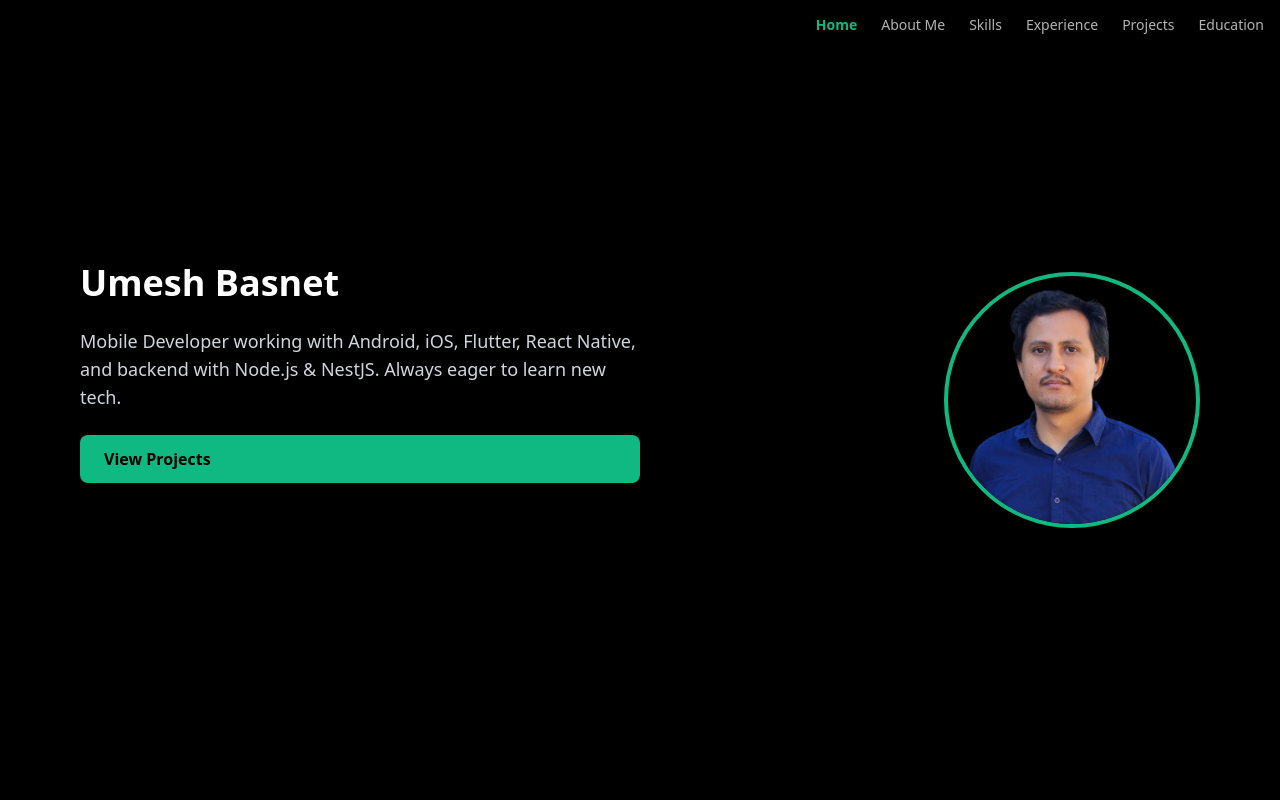
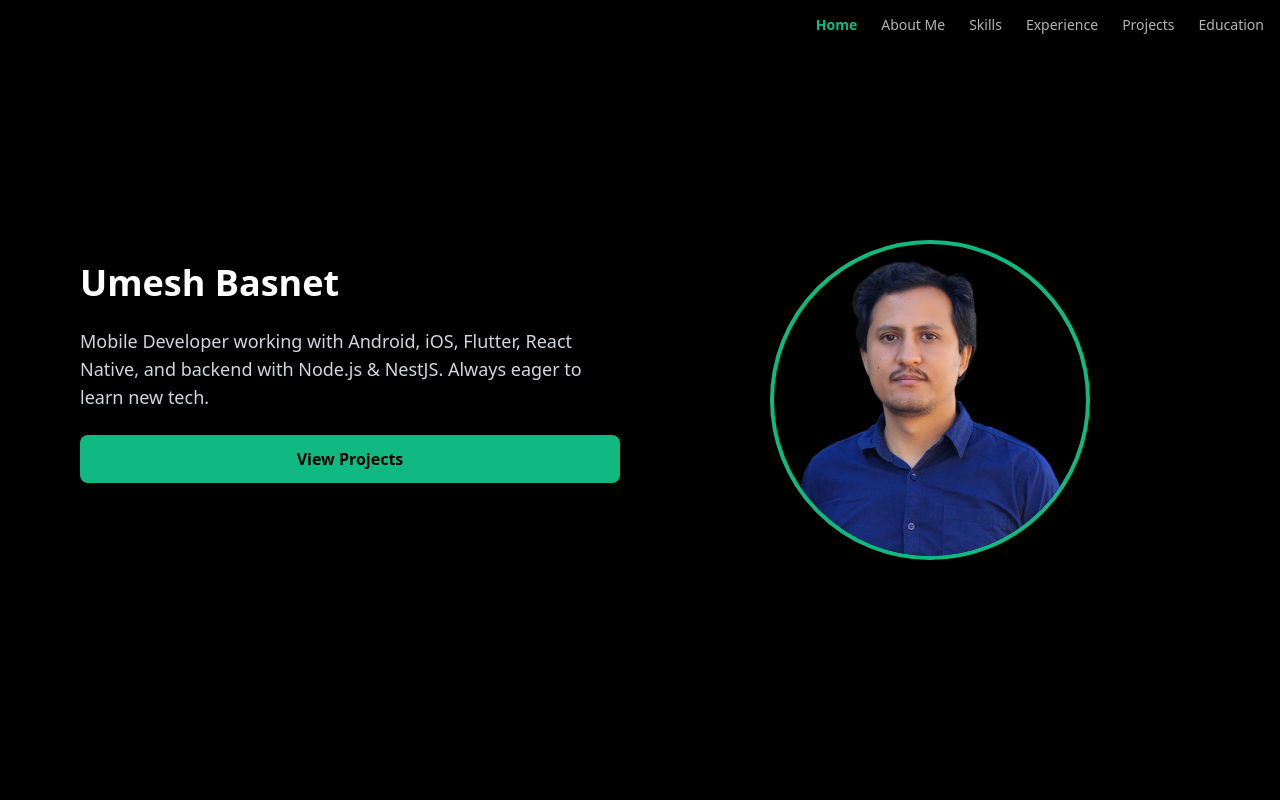
Before and after one commit to umuieme/umesh-portfolio, a Next.js app: page / in a window 1280 px wide. Shown: the top 800 px of the page. Built offline with nearby package versions, Linux system fonts and the light colour scheme; some icons are missing.

Commit message:
- [x] fix hero part

```diff
--- a/src/app/components/Avatar.tsx
+++ b/src/app/components/Avatar.tsx
@@ -2,7 +2,7 @@ import Image from "next/image";
 
 export default function Avatar() {
     return (
-        <div className="relative w-48 h-48 md:w-64 md:h-64 rounded-full overflow-hidden border-4 border-primary shadow-lg
+        <div className="relative w-64 h-64 md:w-80 md:h-80 rounded-full overflow-hidden border-4 border-primary shadow-lg
                     before:absolute before:inset-0 before:rounded-full before:blur-xl before:bg-primary/50 before:z-[-1]">
             <Image
                 src="/profile.png"
--- a/src/app/sections/Hero.tsx
+++ b/src/app/sections/Hero.tsx
@@ -7,7 +7,7 @@ export default function Hero() {
     return (
         <section id="hero" className="min-h-screen flex flex-col md:flex-row items-center justify-between px-6 md:px-20 py-16 bg-black text-white">
             {/* Left content */}
-            <div className="flex-1 flex flex-col gap-6 max-w-xl text-center md:text-left">
+            <div className="flex-1 flex flex-col gap-6 max-w-xl text-center md:text-left justify-center">
                 <h1 className="text-4xl font-bold">
                     {HERO.name}
                 </h1>
@@ -17,7 +17,7 @@ export default function Hero() {
 
                 <a
                     href="#projects"
-                    className="inline-block px-6 py-3 bg-primary text-black font-semibold rounded-lg shadow-md hover:bg-primary-dark transition"
+                    className="inline-block px-6 py-3 bg-primary text-black font-semibold rounded-lg shadow-md hover:bg-primary-dark transition text-center"
                 >
                     View Projects
                 </a>
@@ -42,12 +42,12 @@ export default function Hero() {
                         />
                     </a>
                 </div>
-            </div>
+            </div >
 
             {/* Right avatar */}
-            <div className="mt-10 md:mt-0 flex justify-center md:justify-end flex-1">
+            <div className="flex flex-1 mt-10 md:mt-0 md:ml-10 justify-center" >
                 <Avatar />
-            </div>
-        </section>
+            </div >
+        </section >
     );
 }
```
